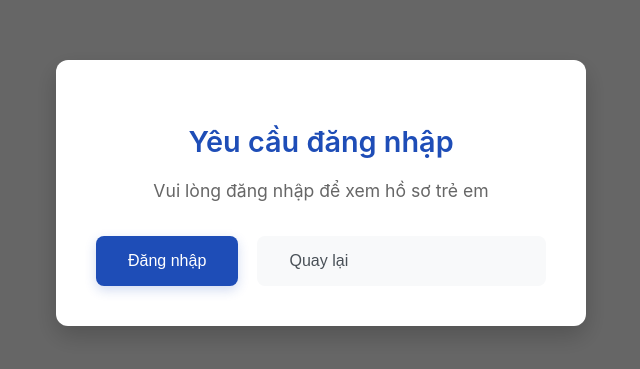
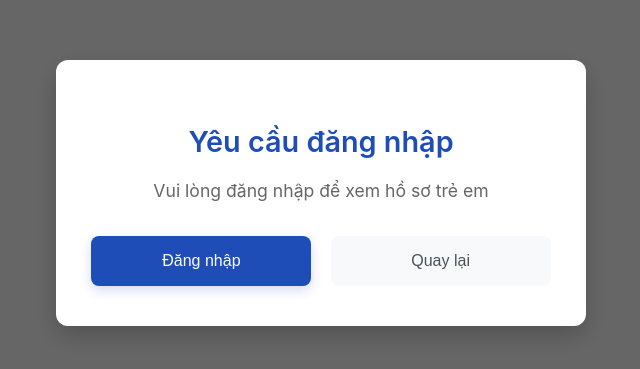
Before and after one commit to b-baocode/ChildVaccine_FE, a React (Create React App) app in the folder swp391/: page /child-profiles in a window 1280 px wide. Shown: the part 207-576 px from the top of the page, without its empty margins (319-959 px from the left). Built offline with nearby package versions, Linux system fonts and the light colour scheme.

Commit message:
Hoan Thien Frontend 17/02/2025

```diff
--- a/swp391/src/styles/ChildProfiles.css
+++ b/swp391/src/styles/ChildProfiles.css
@@ -308,7 +308,11 @@ th {
   font-weight: 500;
   cursor: pointer;
   transition: all 0.3s ease;
-  min-width: 140px;
+  min-width: 220px;
+  display: flex;
+  align-items: center;
+  justify-content: center;
+  gap: 0.5rem;
 }
 
 
```
